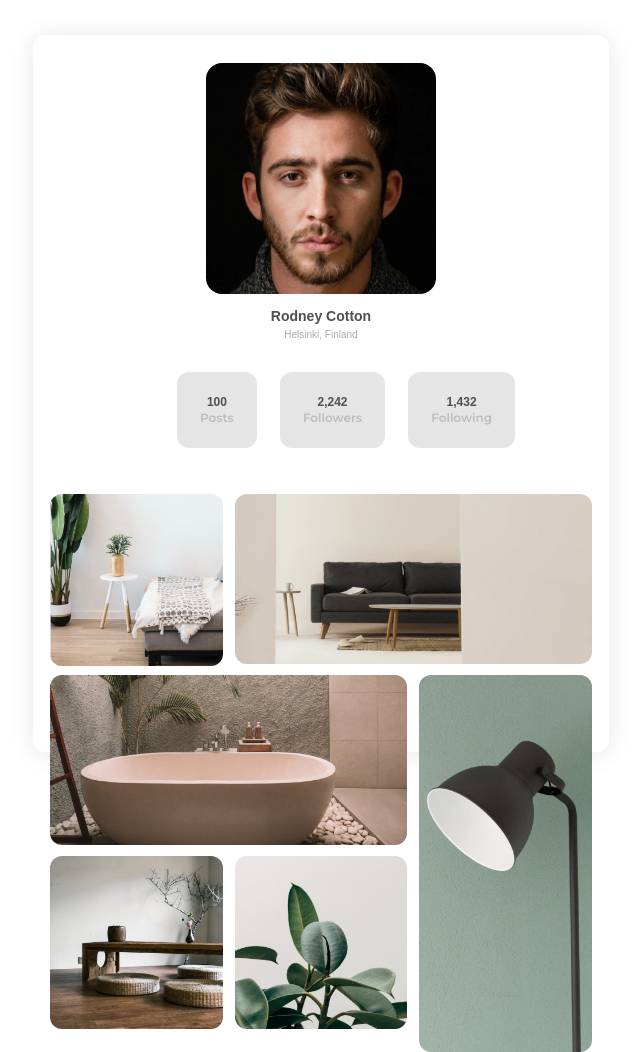
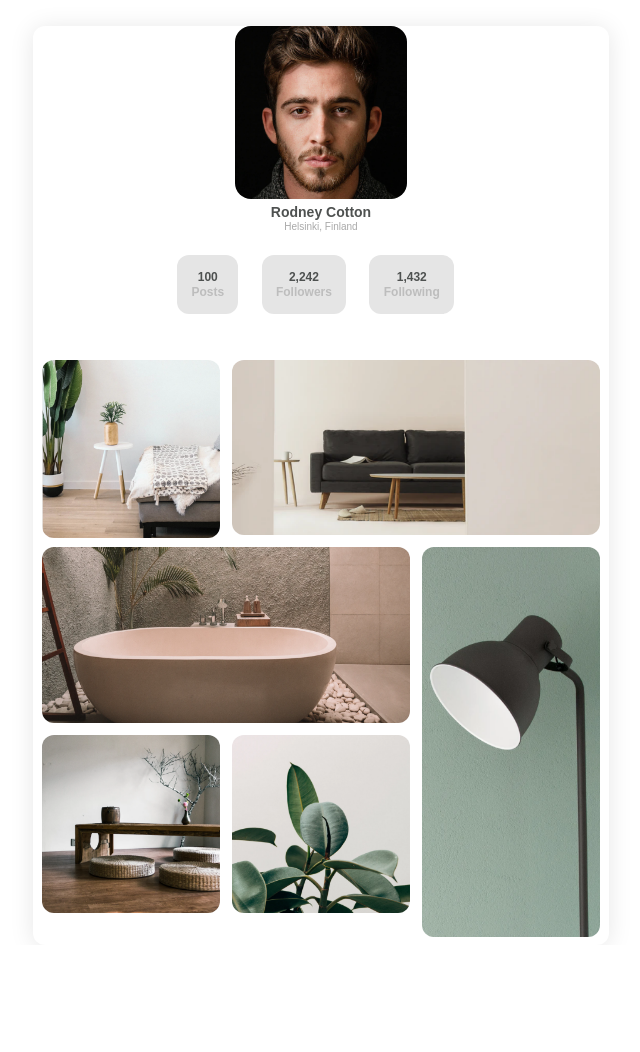
Before and after one commit to marie-toupuissant/My-Gallery, a plain HTML site: page index.html in a window 1280 px wide. Shown: the whole page, without its empty margins (319-959 px from the left). After the commit the page ends 945 px from the top, so only its background shows below. Drawn offline with Linux system fonts and the light colour scheme.

Commit message:
Modif medias queries

```diff
--- a/assets/styles/style.css
+++ b/assets/styles/style.css
@@ -1,3 +1,4 @@
+/* RESET */
 *, ::before, ::after {
     box-sizing: border-box;
     padding: 0;
@@ -10,11 +11,17 @@ html {
 
 body {
     font-size: 1.4rem;
+    font-family: "Monsterrat", arial ,sans-serif;
+    min-width: 375px;
+    max-width: 576px;
+    max-height: 717px;
+    margin: 0 auto;
 }
 img {
     width: 100%;
     height: auto;
 }
+/* Fin du Reset */
 :root {
     --white:#fff;
     --LightGray:#A9A9A9;
@@ -25,11 +32,6 @@ img {
 }
 /* Container mobile */
 .container {
-    font-family: "Monsterrat", arial ,sans-serif;
-    /* border:1px solid tomato; */
-    min-width: 375px;
-    max-width: 576px;
-    max-height: 717px;
     margin: 0 auto;
     background: var(--white);
     box-shadow: 0px 2px 24px rgba(0, 0, 0, 0.1);
@@ -42,7 +44,7 @@ header {
     align-items: center;
     justify-content: center;
     /* padding-top:6%; */
-    margin-top:6%;
+    margin-top:4.5%;
 }
 
 .user {
@@ -51,15 +53,16 @@ header {
     flex-direction:column;
     justify-content: center;
     align-items: center;
-    width: 40%;
+    width: 30%;
+    height:30%;
     /* margin-top:6%; */
-    padding-top:5%;
+    /* padding-top:5%; */
 }
 .user img {
     border-radius: 1.6rem;
 }
 ul.user-infos{
-    margin:3%;
+    /* margin:3%;  */
     padding:3%;
     color:white;
 }
@@ -68,7 +71,7 @@ ul.user-infos li:nth-child(1) {
     line-height: 17px;
     text-align: center;
     color: var(--DarkGray);
-    padding-bottom:4px;
+    /* padding-bottom:4px; */
 }
 
 ul.user-infos li:nth-child(2) {
@@ -78,6 +81,7 @@ ul.user-infos li:nth-child(2) {
     text-align: center;
     color: var(--LightGray);
 }
+
 ul.social-media{
     display: flex;
     align-items: center;
@@ -93,7 +97,7 @@ ul.item3{
     background-color:var(--BgcSocialMedia);
     border-radius:1.2rem;
     margin-right: 8%;
-    padding: 8%;
+    padding: 5%;
     text-align: center;
 }
 
@@ -109,7 +113,6 @@ ul.item3 li:nth-child(1){
 ul.item1 li:nth-child(2),
 ul.item2 li:nth-child(2),
 ul.item3 li:nth-child(2){
-    font-family: Montserrat;
     font-size: 1.2rem;
     font-weight: 600;
     line-height: 1.5rem;
@@ -119,11 +122,13 @@ ul.item3 li:nth-child(2){
 /* main */
 main{
     height: 100%;
+    padding-bottom:3%;
 }
+
 /* Grid container */
 .grid-container {
     display: grid;
-    grid-template: 31% 31% 1fr / 30% 30% 30%;
+    grid-template: 31% 31% 1fr / 31% 31% 31%;
     grid-gap: 2%;
     justify-content: center;
     margin-top:5%;
@@ -175,10 +180,11 @@ footer{
 
 
 @media screen and (min-width:577px) and (max-width:1200px){
-.container{
+body{
     min-width:577px;
     max-width: 1200px;
     max-height: 1577px;
     background-color: pink;
    }
+
 }
```
Also changed, not shown: 1 other file.
